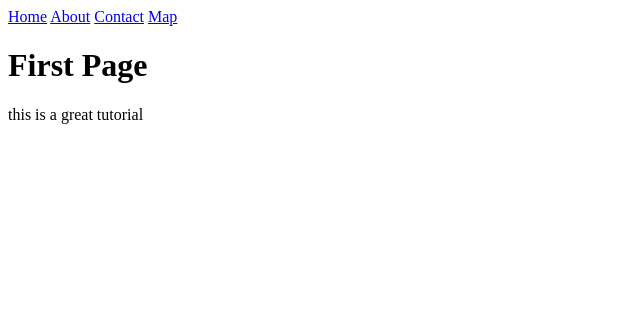
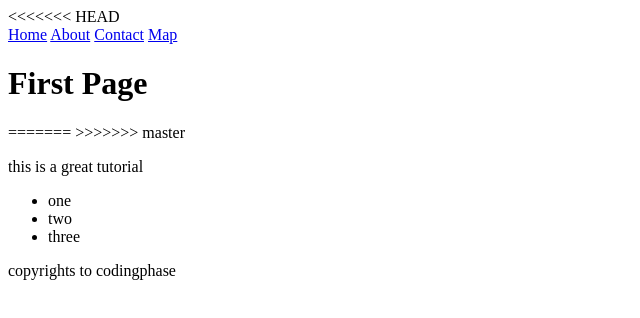
Before and after one commit to jamalcoding2020/git-course, a plain HTML site: page index.html in a window 1280 px wide. Shown: the whole page, without its empty margins (0-640 px from the left). Drawn offline with Linux system fonts and the light colour scheme.

Commit message:
we added un-ordered list

```diff
--- a/index.html
+++ b/index.html
@@ -1,6 +1,7 @@
 <html>
     <head></head>
     <body>
+<<<<<<< HEAD
         <header>
           <a href="/home.html">Home</a>
           <a href="/about.html">About</a>
@@ -8,6 +9,14 @@
           <a href="/map.html">Map</a>
         </header>
         <h1>First Page</h1>
+=======
+>>>>>>> master
         <p>this is a great tutorial</p>
+        <ul>
+            <li>one</li>
+            <li>two</li>
+            <li>three</li>
+        </ul>
+        <footer>copyrights to codingphase</footer>
     </body>
 </html>
```
